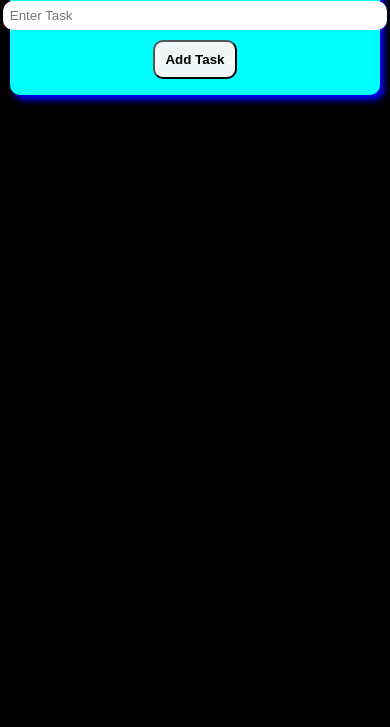
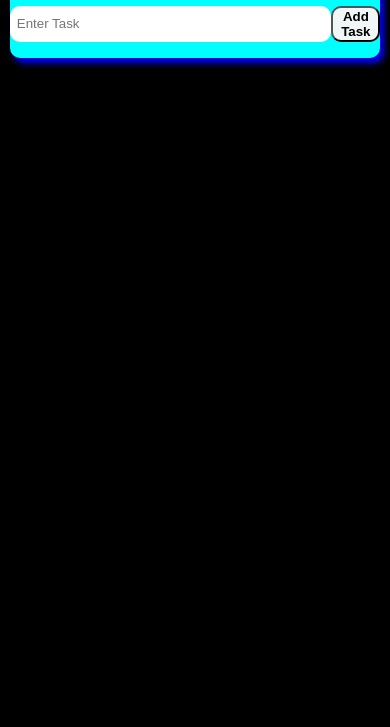
Before and after one commit to HarshTiwari2313/To-Do-List, a plain HTML site: page index.html in a window 390 px wide. Shown: the part 117-844 px from the top of the page. Drawn offline with Linux system fonts and the light colour scheme.

Commit message:
Update custom.css

```diff
--- a/custom.css
+++ b/custom.css
@@ -1,67 +1,58 @@
-body {
+body{
     margin: 0;
     padding: 0;
     display: flex;
     flex-direction: column;
+
     align-items: center;
     height: 100vh;
     background-color: black;
     color: rgb(2, 2, 2);
-
 }
-
-.container {
+.container{
     border: none;
     border-radius: 10px;
     background-color: aqua;
-    height: auto;
-    width:80%; /* मोबाइल के लिए अधिक फ्लेक्सिबल */
-    max-width: 70vh; /* टैबलेट पर अच्छे लेआउट के लिए */
+    height:auto;
+    width: 70vh;
     box-shadow: 4px 5px 6px blue;
-    box-sizing: border-box;
 }
-
-.header {
+.header{
     text-align: center;
-    font-size: 1.5em; /* छोटे स्क्रीन के लिए थोड़ा कम साइज़ */
+    font-size: 1.7em;
     font-weight: 900;
     border-bottom: 0.5px solid black;
-    margin-bottom: 15px;
+    margin-bottom: 20px;
 }
-
-.addTask {
+.addTask{
     display: flex;
-    flex-direction: column; /* मोबाइल के लिए वर्टिकल लेआउट */
-    align-items: center;
+    justify-content: space-evenly;
 }
-
-#inputTask {
+#inputTask{
     padding: 7px;
     border-radius: 10px;
     border-style: none;
-    width: 90%; /* मोबाइल के लिए बेहतर फिटिंग */
-    margin-bottom: 10px; /* नीचे थोड़ा स्पेस */
+    width: 300px;
+
 }
-
-Button {
+Button{
+    width: 50px;
     border-radius: 10px;
     font-weight: 600;
     background-color: rgb(241, 247, 247);
-    padding: 10px;
-    width: auto;
 }
+Button:hover{
+    background-color: rgb(90, 241, 85);
+    box-shadow: 2px 2px 2px ;
 
-Button:hover {
-    background-color: rgb(90, 241, 85);
-    box-shadow: 2px 2px 2px;
 }
-
-li {
+li{
     display: flex;
     justify-content: space-between;
+
     border-radius: 5px;
     padding: 10px;
-    width: 90%; /* मोबाइल के लिए बेहतर फिटिंग */
+    width: 80%;
     margin-bottom: 7px;
 }
 
@@ -69,6 +60,7 @@ li {
 @media screen and (max-width: 768px) {
     .container {
         width: 80%; /* टैबलेट के लिए थोड़ा बड़ा */
+        box-sizing: border-box;
     }
 
     .header {
@@ -87,6 +79,7 @@ li {
 @media screen and (max-width: 480px) {
     .container {
         width: 95%; /* छोटे मोबाइल स्क्रीन के लिए */
+        box-sizing: border-box;
     }
 
     .header {
@@ -94,10 +87,14 @@ li {
     }
 
     #inputTask {
-        width: 100%; /* मोबाइल स्क्रीन पर पूरा */
+        width: 86%
     }
 
     li {
         width: 95%; /* छोटे स्क्रीन के लिए फिटिंग */
     }
+    .addTask{
+        display: flex;
+        justify-content: space-evenly;
+    }
 }
```
